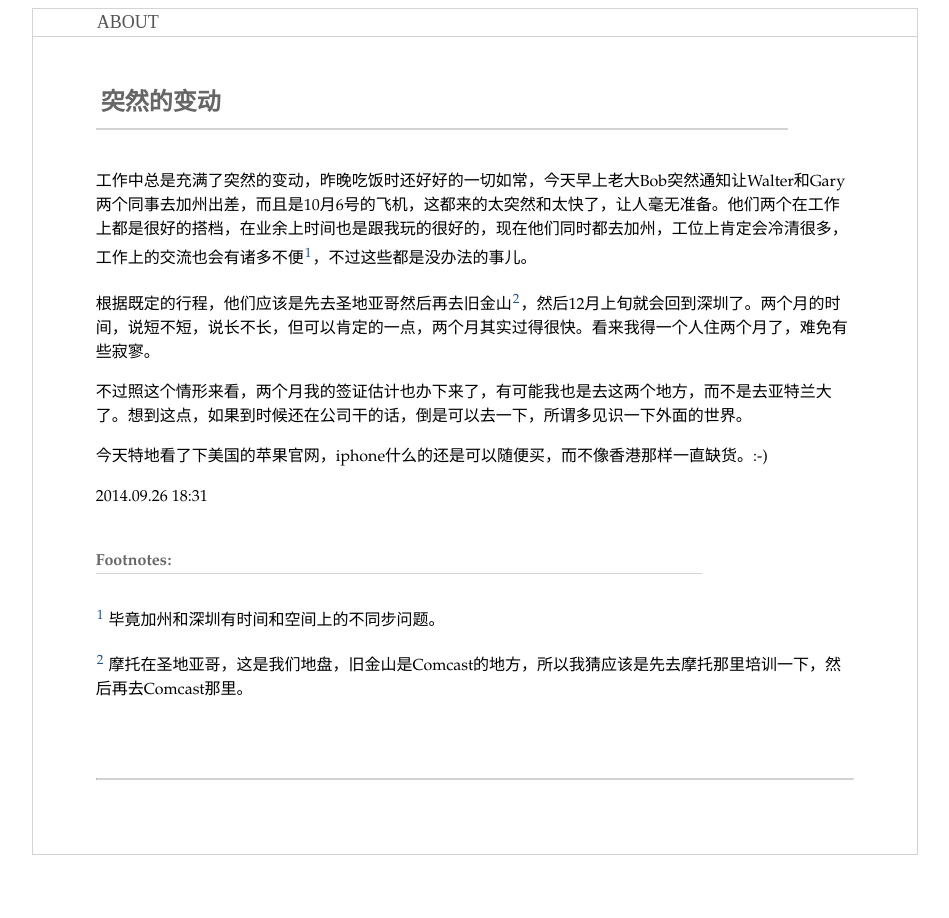
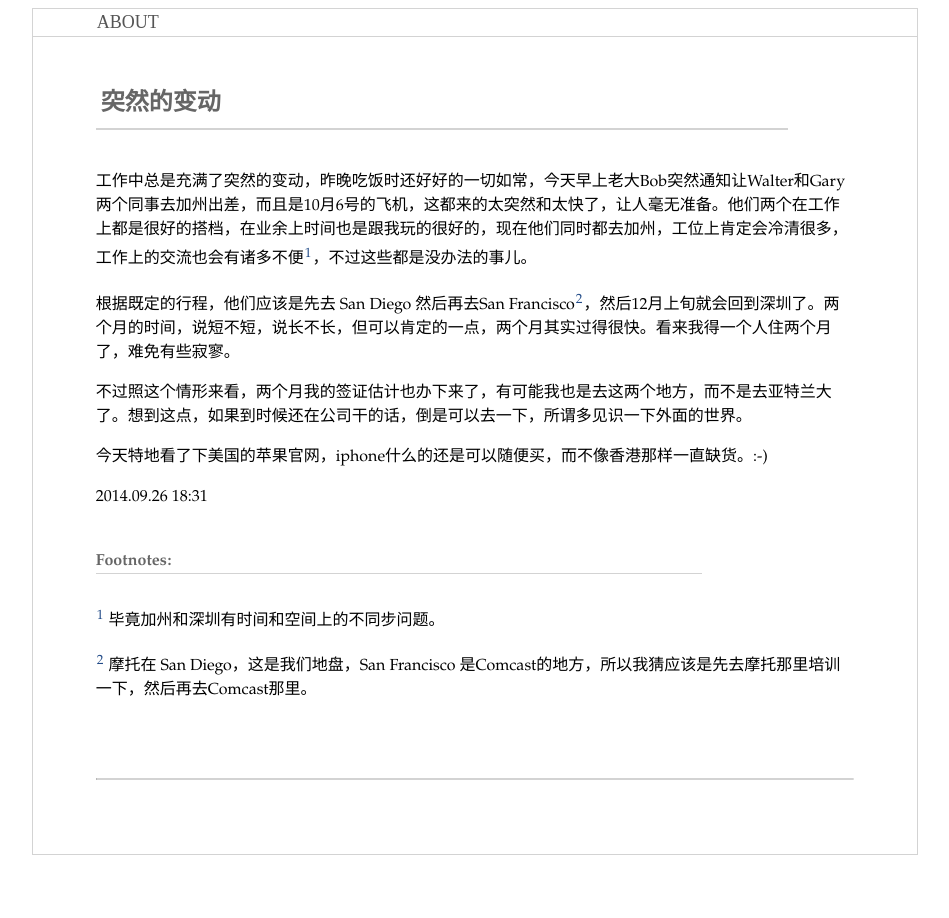
Before and after one commit to kk-mood/mood, a Jekyll site: the page built from _posts/2014-09-26-3-sudden-changes.md, in a window 1280 px wide. Shown: the whole page, without its empty margins (166-1115 px from the left). Built offline with Jekyll 4.4.1, drawn with Linux system fonts in a browser that asks for light colours; Markdown is read by kramdown in place of the engine named in the settings; comment, search, counter and statistics services are not loaded.

Commit message:
Correct two words of city:     1. San Francisco     2. San Diego

```diff
--- a/_posts/2014-09-26-3-sudden-changes.md
+++ b/_posts/2014-09-26-3-sudden-changes.md
@@ -6,7 +6,7 @@ categories: 砸碎
 
 工作中总是充满了突然的变动，昨晚吃饭时还好好的一切如常，今天早上老大Bob突然通知让Walter和Gary两个同事去加州出差，而且是10月6号的飞机，这都来的太突然和太快了，让人毫无准备。他们两个在工作上都是很好的搭档，在业余上时间也是跟我玩的很好的，现在他们同时都去加州，工位上肯定会冷清很多，工作上的交流也会有诸多不便<sup><a href="#fn:1" name="fnref:1">1</a></sup>，不过这些都是没办法的事儿。
 
-根据既定的行程，他们应该是先去圣地亚哥然后再去旧金山<sup><a href="#fn:2" name="fnref:2">2</a></sup>，然后12月上旬就会回到深圳了。两个月的时间，说短不短，说长不长，但可以肯定的一点，两个月其实过得很快。看来我得一个人住两个月了，难免有些寂寥。
+根据既定的行程，他们应该是先去 San Diego 然后再去San Francisco<sup><a href="#fn:2" name="fnref:2">2</a></sup>，然后12月上旬就会回到深圳了。两个月的时间，说短不短，说长不长，但可以肯定的一点，两个月其实过得很快。看来我得一个人住两个月了，难免有些寂寥。
 
 不过照这个情形来看，两个月我的签证估计也办下来了，有可能我也是去这两个地方，而不是去亚特兰大了。想到这点，如果到时候还在公司干的话，倒是可以去一下，所谓多见识一下外面的世界。
 
@@ -18,4 +18,4 @@ categories: 砸碎
 
 <sup><a href="#fnref:1" name="fn:1">1</a></sup> 毕竟加州和深圳有时间和空间上的不同步问题。
 
-<sup><a href="#fnref:2" name="fn:2">2</a></sup> 摩托在圣地亚哥，这是我们地盘，旧金山是Comcast的地方，所以我猜应该是先去摩托那里培训一下，然后再去Comcast那里。
+<sup><a href="#fnref:2" name="fn:2">2</a></sup> 摩托在 San Diego，这是我们地盘，San Francisco 是Comcast的地方，所以我猜应该是先去摩托那里培训一下，然后再去Comcast那里。
```
